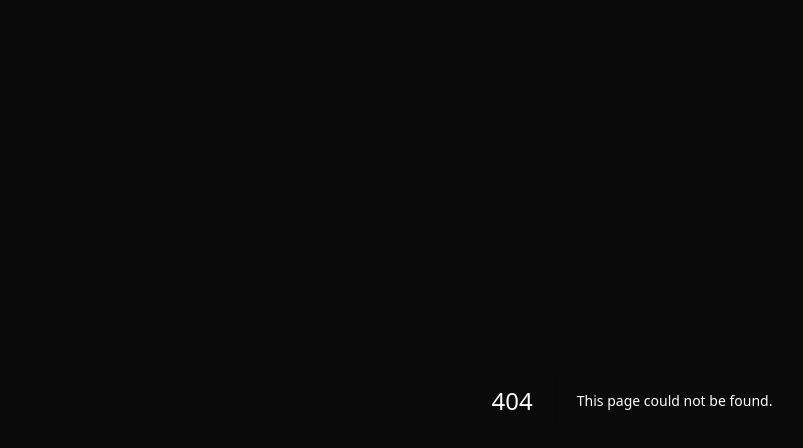
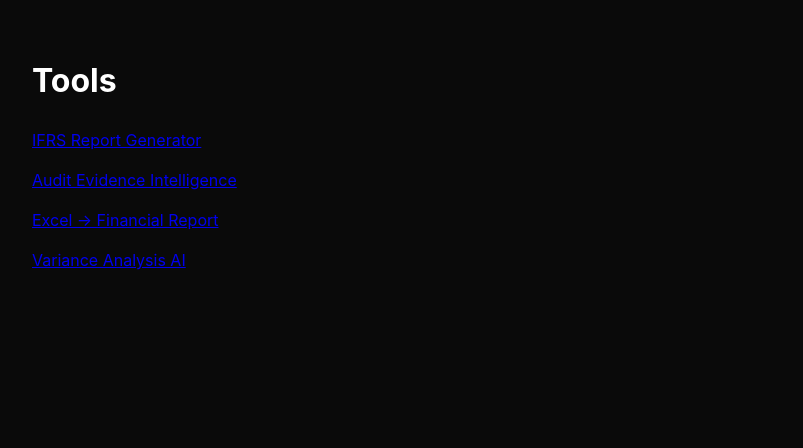
Before and after one commit to marinofecal/skynet-final, a Next.js app: page /tools in a window 1280 px wide. Before the commit this address had no page. Shown: the top 448 px of the page, without its empty margins (8-811 px from the left). Built offline with nearby package versions, Linux system fonts and the light colour scheme.

Commit message:
Create page.jsx

```diff
--- /dev/null
+++ b/app/tools/page.jsx
@@ -0,0 +1,21 @@
+export default function ToolsPage() {
+  return (
+    <div style={{
+      background: "#0a0a0a",
+      color: "white",
+      minHeight: "100vh",
+      padding: 40
+    }}>
+      <h1 style={{ fontSize: 32, marginBottom: 30 }}>
+        Tools
+      </h1>
+
+      <div style={{ display: "grid", gap: 20 }}>
+        <a href="/tools/ifrs">IFRS Report Generator</a>
+        <a href="/tools/audit">Audit Evidence Intelligence</a>
+        <a href="/tools/excel">Excel → Financial Report</a>
+        <a href="/tools/variance">Variance Analysis AI</a>
+      </div>
+    </div>
+  );
+}
```
